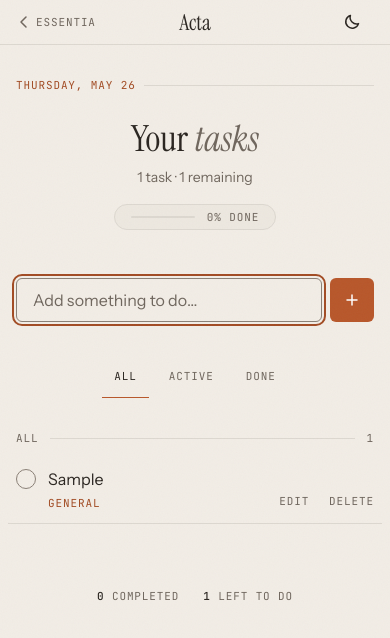
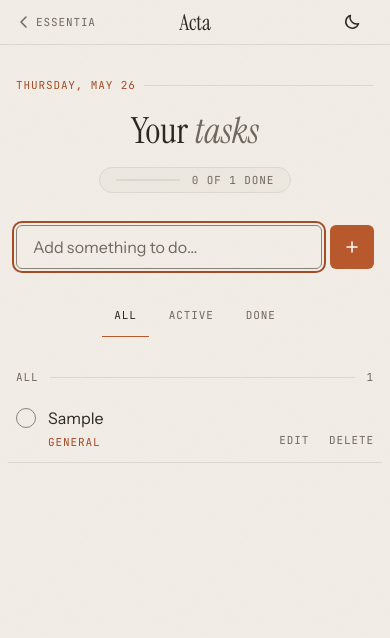
Before and after one commit to tiago-espadinha/Essentia, a React (Vite) app in the folder apps/acta/: page / in a window 390 px wide. Both pictures are taken after typing "Sample" into the empty fields and a click on the button "Add task". Shown: the top 638 px of the page. Built offline with nearby package versions, Linux system fonts and the light colour scheme.

Commit message:
fix(acta): show task counts once and tighten the hero on phones
The hero subline, progress pill and footer repeated the same counts; the pill now carries them. The empty state loses its second primary button, which only moved focus to the field above it.

```diff
--- a/apps/acta/src/App.tsx
+++ b/apps/acta/src/App.tsx
@@ -38,7 +38,7 @@ export default function App() {
       : null
   if (category === null && selectedCategory !== null) setSelectedCategory(null)
   const visible = filterTasks(tasks, status, category)
-  const remaining = tasks.filter((task) => !task.completed).length
+  const done = tasks.filter((task) => task.completed).length
 
   // Closing the editor hands focus back to the row's Edit button, or to the add
   // field when the saved task no longer fits the filter.
@@ -87,7 +87,7 @@ export default function App() {
     <>
       <AppHeader />
       <main className="acta">
-        <Hero total={tasks.length} remaining={remaining} progress={progressOf(tasks)} />
+        <Hero total={tasks.length} done={done} progress={progressOf(tasks)} />
         <AddTask inputRef={addInput} onAdd={add} />
         <UndoNotice deleted={deleted?.task ?? null} onUndo={undoDelete} />
 
@@ -102,10 +102,7 @@ export default function App() {
             <h2 id="empty-title" className="empty__title">
               Nothing on the list.
             </h2>
-            <p className="empty__text">Add the first thing you want to get done.</p>
-            <button type="button" className="button-primary" onClick={() => addInput.current?.focus()}>
-              Add a task
-            </button>
+            <p className="empty__text">Write the first thing you want to get done in the field above.</p>
           </section>
         ) : (
           <>
@@ -157,16 +154,6 @@ export default function App() {
           </>
         )}
 
-        {tasks.length > 0 && (
-          <footer className="summary label">
-            <span>
-              <strong>{tasks.length - remaining}</strong> completed
-            </span>
-            <span>
-              <strong>{remaining}</strong> left to do
-            </span>
-          </footer>
-        )}
       </main>
     </>
   )
--- a/apps/acta/src/Hero.tsx
+++ b/apps/acta/src/Hero.tsx
@@ -1,10 +1,10 @@
 interface HeroProps {
   total: number
-  remaining: number
+  done: number
   progress: number
 }
 
-export function Hero({ total, remaining, progress }: HeroProps) {
+export function Hero({ total, done, progress }: HeroProps) {
   const today = new Date().toLocaleDateString('en-US', { weekday: 'long', day: 'numeric', month: 'short' })
 
   return (
@@ -13,9 +13,7 @@ export function Hero({ total, remaining, progress }: HeroProps) {
       <h1 id="acta-title" className="hero__title">
         Your <em>tasks</em>
       </h1>
-      <p className="hero__sub">
-        {total} {total === 1 ? 'task' : 'tasks'} · {remaining} remaining
-      </p>
+      {total > 0 && (
         <div className="progress">
           <div
             className="progress__track"
@@ -24,11 +22,15 @@ export function Hero({ total, remaining, progress }: HeroProps) {
             aria-valuenow={progress}
             aria-valuemin={0}
             aria-valuemax={100}
+            aria-valuetext={`${done} of ${total} done`}
           >
             <div className="progress__fill" style={{ width: `${progress}%` }} />
           </div>
-        <span className="label">{progress}% done</span>
+          <span className="label progress__count">
+            {done} of {total} done
+          </span>
         </div>
+      )}
     </section>
   )
 }
--- a/apps/acta/src/acta.css
+++ b/apps/acta/src/acta.css
@@ -57,17 +57,11 @@
 
 .hero__title em { color: var(--color-mid); }
 
-
-.hero__sub {
-  margin-top: var(--space-2);
-  color: var(--color-mid);
-}
-
 .progress {
   display: inline-flex;
   align-items: center;
   gap: var(--space-3);
-  margin-top: var(--space-4);
+  margin-top: var(--space-6);
   padding: var(--space-1) var(--space-4);
   border: 1px solid var(--color-faint);
   border-radius: var(--radius-full);
@@ -471,7 +465,10 @@
   padding-top: var(--space-6);
 }
 
-.empty--filtered .button-ghost { border-color: var(--color-line-strong); }
+.empty--filtered .button-ghost {
+  margin-top: var(--space-6);
+  border-color: var(--color-line-strong);
+}
 
 .empty__title {
   font-family: var(--font-serif);
@@ -480,27 +477,18 @@
 }
 
 .empty__text {
-  margin: var(--space-2) 0 var(--space-6);
+  margin-top: var(--space-2);
   color: var(--color-mid);
-}
-
-.summary {
-  display: flex;
-  justify-content: center;
-  gap: var(--space-6);
-  margin-top: var(--space-16);
-}
-
-.summary strong {
-  color: var(--color-ink);
-  font-weight: 500;
 }
 
 @media (max-width: 480px) {
   .acta { padding-top: var(--space-8); }
   .editor__row { grid-template-columns: 1fr; }
   .chip { min-height: 44px; }
-  .hero__title { font-size: var(--text-3xl); }
+  .hero__title { margin-top: var(--space-4); font-size: var(--text-3xl); }
+  .progress { margin-top: var(--space-4); }
+  .add { margin-top: var(--space-8); }
+  .filters { margin-top: var(--space-6); }
 }
 
 @media (hover: none) {
```
Also changed, not shown: 1 other file (tests, documents, lock files or other folders). Lines whose indentation alone changed are shown as unchanged.
